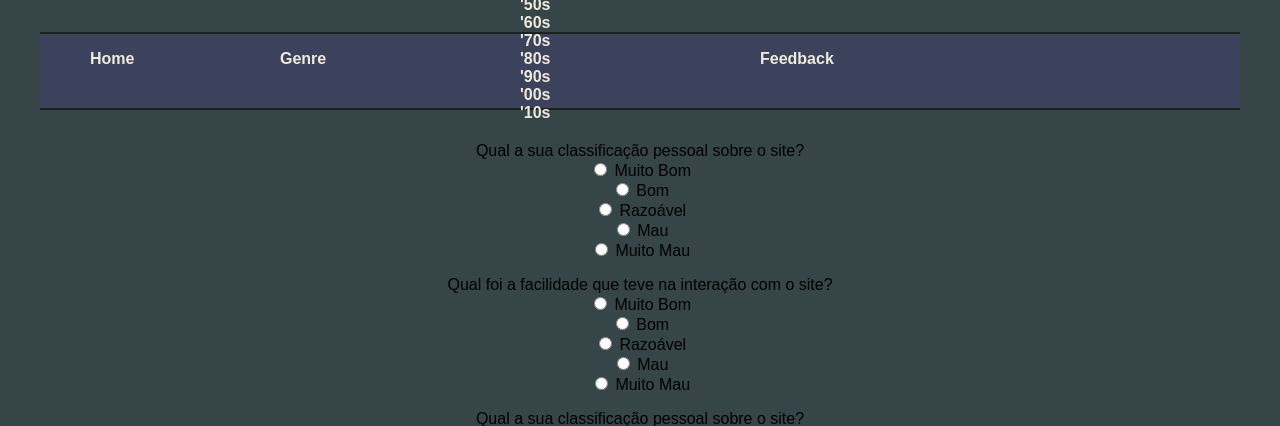
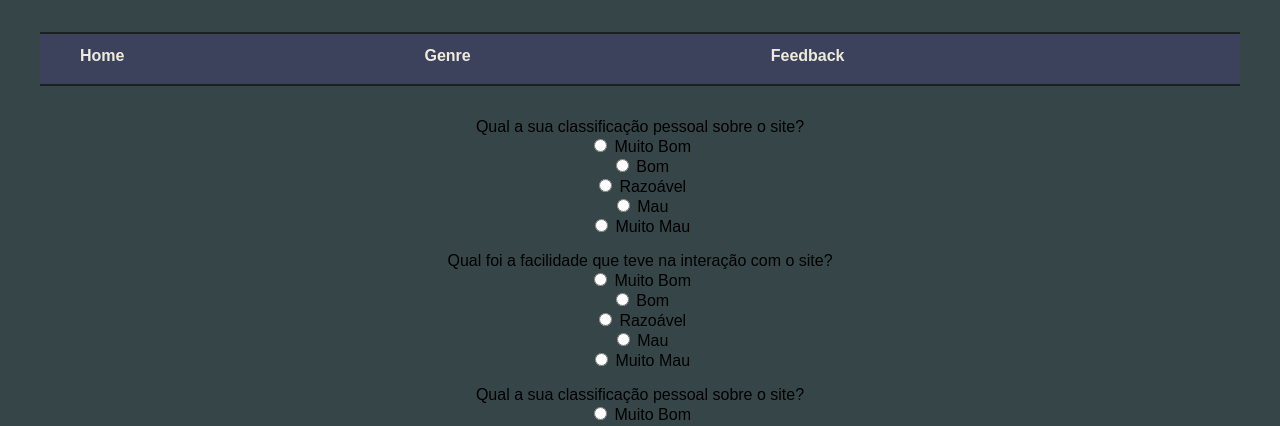
Before and after one commit to rodrigo21904445/pw-project, a PHP site: page /feedback.html in a window 1280 px wide. Shown: the top 426 px of the page. Run offline with PHP 8.4, Linux system fonts and the light colour scheme.

Commit message:
Add files via upload

```diff
--- a/feedback.html
+++ b/feedback.html
@@ -10,22 +10,24 @@
     </head>
     <body>
         <nav class="main-nav">
-            <a href="index.html" class="home">Home</a>
-            <a href="#" class="genre">Genre</a>
-            <div class="dropdown-menu">
-                <a href="50s.html">'50s</a>
-                <a href="60s.html">'60s</a>
-                <a href="70s.html">'70s</a>
-                <a href="80s.html">'80s</a>
-                <a href="90s.html">'90s</a>
-                <a href="00s.html">'00s</a>
-                <a href="10s.html">'10s</a>
-            </div>
-            <a href="feedback.html" class="feedback">Feedback</a>
-            <a href="profile.html" class="profile"><span class="material-icons">&#xe853;</span></a>
-            <a class="logout"><span class="material-icons">&#xe9ba;</span></a>
-        </ul>
-    </nav>
+            <ul>
+                <li><a href="index.html" class="home">Home</a></li>
+                <li><a href="#" class="genre">Genre</a>
+                <ul class="dropdown-menu">
+                    <li><a href="50s.html">'50s</a></li>
+                    <li><a href="60s.html">'60s</a></li>
+                    <li><a href="70s.html">'70s</a></li>
+                    <li><a href="80s.html">'80s</a></li>
+                    <li><a href="90s.html">'90s</a></li>
+                    <li><a href="00s.html">'00s</a></li>
+                    <li><a href="10s.html">'10s</a></li>
+                </ul>
+                </li>
+                <li><a href="feedback.html" class="feedback">Feedback</a></li>
+                <li><a href="profile.html" class="profile"><span class="material-icons">&#xe853;</span></a></li>
+                <li><a href="#" class="logout"><span class="material-icons">&#xe9ba;</span></a></li>
+            </ul>
+        </nav>
     <center>
         <p>Qual a sua classificação pessoal sobre o site?
             <br>
--- a/style.css
+++ b/style.css
@@ -19,8 +19,6 @@
 }
 
 .main-nav ul{
-    margin-left: 0;
-    padding-left: 0;
     list-style-type: none;
     background-color: #3c415c;
     display: flex;
@@ -55,7 +53,7 @@
 .main-nav > ul li:hover > ul{
     display: block;
     position: absolute;
-    top: 0;
+    top: 125%;
     bottom: 100%;
 }
 
@@ -72,25 +70,34 @@
 .home{
     display: flex;
     justify-content: flex-start;
-    margin-left: 50px;
+
+    margin-right :300px;
 }
 
 .genre{
     display: flex;
+    margin-right:300px;
+
 }
 
 .feedback {
     display: flex;
-    justify-content: flex-end;
+    /*justify-content: flex-end;*/
+    margin-right:90px;
+
 }
 
 .profile{
     display: flex;
     justify-content: flex-end;
+
+
 }
 
 .logout{
     display: flex;
-    justify-content: flex-end;
-    margin-right: 50px;
+    /*justify-content: flex-end;*/
+    margin-left: 15px;
+
+
 }
```
Also changed, not shown: README.md, index.html (line endings or trailing spaces).
